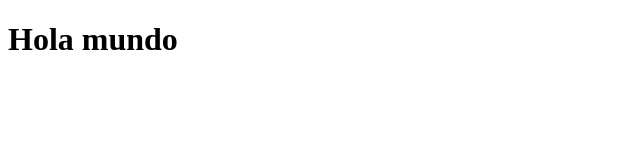
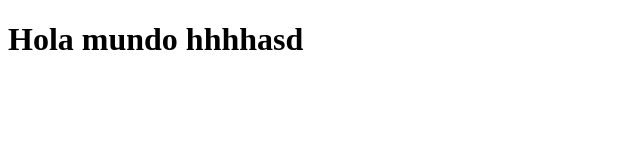
Before and after one commit to dmz4/testBedu, a plain HTML site: page index.html in a window 1280 px wide. Shown: the whole page, without its empty margins (0-640 px from the left). Drawn offline with Linux system fonts and the light colour scheme.

Commit message:
the last

```diff
--- a/index.html
+++ b/index.html
@@ -7,6 +7,6 @@
     <title>Document</title>
 </head>
 <body>
-    <h1>Hola mundo</h1>
+    <h1>Hola mundo hhhhasd</h1>
 </body>
 </html>
```
